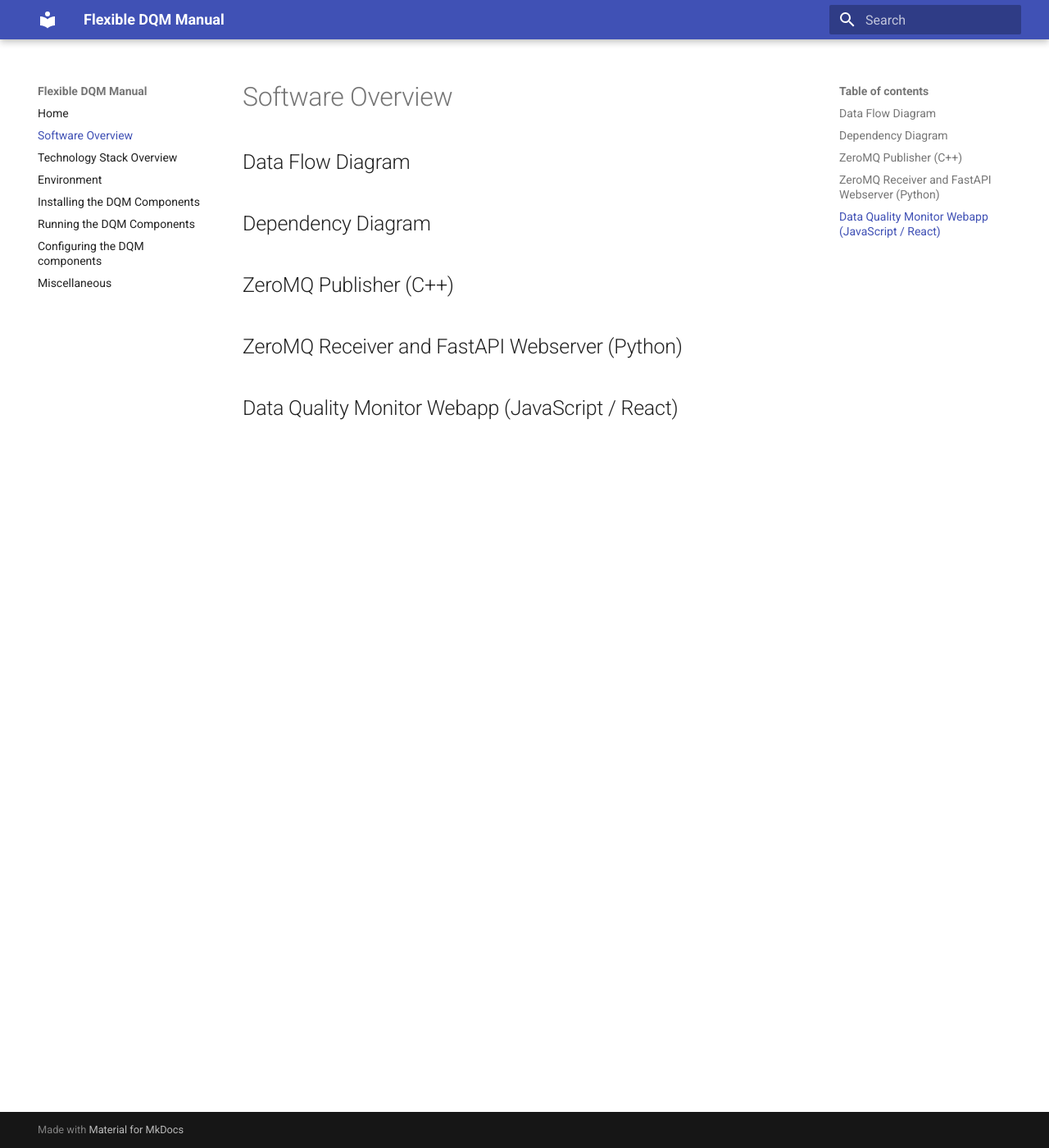
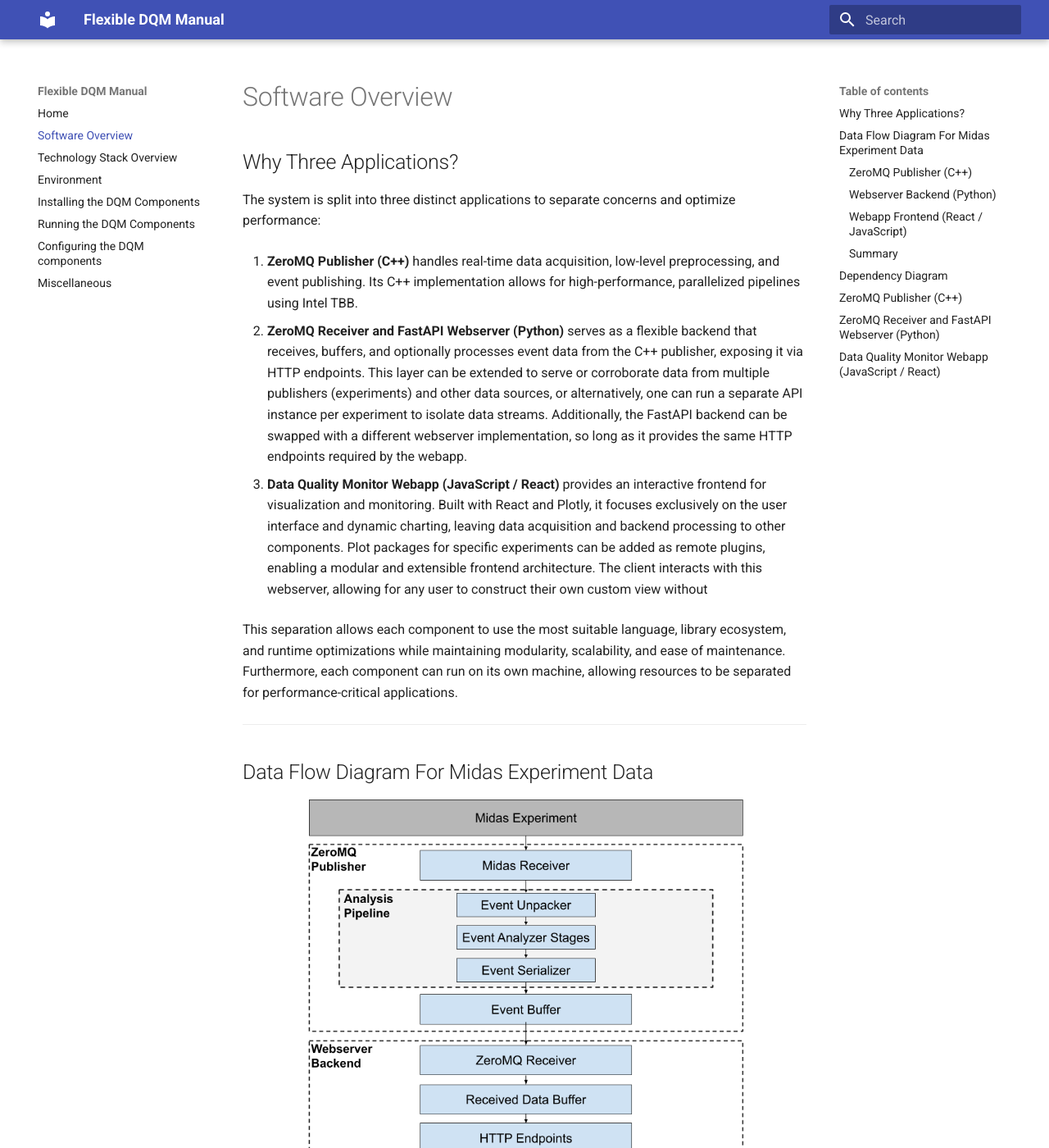
Before and after one commit to jaca230/flexible_dqm_manual, an MkDocs documentation site: the page built from docs/software.md, in a window 1280 px wide and 1400 px high. Shown: the whole window at 82% size. Built offline with MkDocs 1.6.1 and Material for MkDocs 9.7.7, drawn with Linux system fonts in a browser that asks for light colours; some of the changed text lies outside the part shown.

Commit message:
more content

```diff
--- a/docs/software.md
+++ b/docs/software.md
@@ -1,11 +1,75 @@
 # Software Overview
 
-## Data Flow Diagram
+## Why Three Applications?
+
+The system is split into three distinct applications to separate concerns and optimize performance:
+
+1. **ZeroMQ Publisher (C++)** handles real-time data acquisition, low-level preprocessing, and event publishing. Its C++ implementation allows for high-performance, parallelized pipelines using Intel TBB.
+
+2. **ZeroMQ Receiver and FastAPI Webserver (Python)** serves as a flexible backend that receives, buffers, and optionally processes event data from the C++ publisher, exposing it via HTTP endpoints. This layer can be extended to serve or corroborate data from multiple publishers (experiments) and other data sources, or alternatively, one can run a separate API instance per experiment to isolate data streams. Additionally, the FastAPI backend can be swapped with a different webserver implementation, so long as it provides the same HTTP endpoints required by the webapp.
+
+3. **Data Quality Monitor Webapp (JavaScript / React)** provides an interactive frontend for visualization and monitoring. Built with React and Plotly, it focuses exclusively on the user interface and dynamic charting, leaving data acquisition and backend processing to other components. Plot packages for specific experiments can be added as remote plugins, enabling a modular and extensible frontend architecture. The client interacts with this webserver, allowing for any user to construct their own custom view without
+
+This separation allows each component to use the most suitable language, library ecosystem, and runtime optimizations while maintaining modularity, scalability, and ease of maintenance. Furthermore, each component can run on its own machine, allowing resources to be separated for performance-critical applications.
+
+---
+
+## Data Flow Diagram For Midas Experiment Data
+![DQM_Data_Flow](images/DQM_High_Level_Structure.png){: style="max-width:100%; height:auto;"}
+
+### ZeroMQ Publisher (C++)
+
+* **MIDAS Receiver** – Reads event data directly from a running MIDAS experiment.
+* **Analysis Pipeline** – Framework to build pipelines out of modular stages, for the publisher use case we generally follow this pattern:
+  * **Event Unpacker**: Translates raw MIDAS banks into structured data.
+  * **Event Analyzer Stages**: Optional processing and filtering, e.g., histogramming or feature extraction.
+  * **Event Serializer**: Converts processed data into serialized objects (JSON) suitable for transmission.
+* **Event Buffer** – Stores serialized events before publishing.
+* Events are published over **ZeroMQ sockets** to downstream consumers.
+
+---
+
+### Webserver Backend (Python)
+
+* **ZeroMQ Receiver** – Subscribes to events published by the C++ layer.
+* **Received Data Buffer** – Buffers incoming events for short-term access.
+* **HTTP Endpoints** – Expose buffered data through a REST API (e.g., GET requests for recent events or statistics, POST requests for configuration or control).
+* This layer decouples the high-rate publisher from user-facing services, enabling scaling, validation, and integration of multiple data sources.
+
+---
+
+### Webapp Frontend (React / JavaScript)
+
+* **Configurable Plot Displays** – Interactive dashboards built in React and Plotly.
+* Pulls event data from the backend’s HTTP endpoints and dynamically renders charts.
+* Plot packages can be extended through remote plugins, allowing experiment-specific visualizations without modifying the core webapp.
+
+---
+
+### Summary
+
+This architecture provides a clean separation of concerns:
+
+* **Publisher** handles acquisition and initial processing.
+* **Backend** provides data access and management via APIs.
+* **Frontend** focuses on visualization.
+
+The modular design ensures that each component can evolve independently—for example, replacing MIDAS with another DAQ, swapping the backend for a different web framework, or customizing frontend plots for new experiments.
+
+---
 
 ## Dependency Diagram
 
+---
+
 ## ZeroMQ Publisher (C++)
+
+---
 
 ## ZeroMQ Receiver and FastAPI Webserver (Python)
 
+---
+
 ## Data Quality Monitor Webapp (JavaScript / React)
+
+---
```
Also changed, not shown: docs/configure.md (+6 -0 lines), docs/install.md (+8 -0 lines), docs/run.md (+6 -0 lines), docs/images/DQM_High_Level_Structure.png (added).
